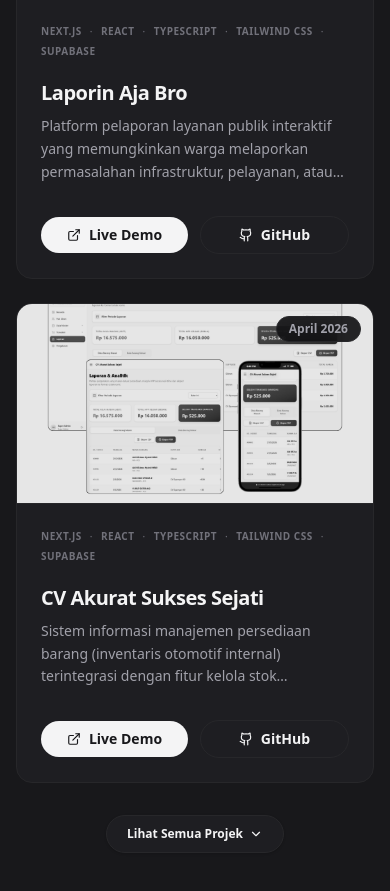
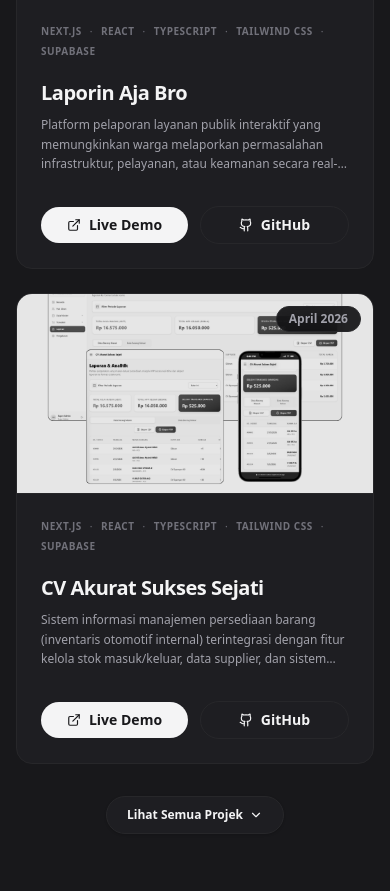
Before and after one commit to ilsetiawan1/portfolio-milsetiawan, a Next.js app: page / in a window 390 px wide. Shown: the part 2081-2972 px from the top of the page. Built offline with nearby package versions, Linux system fonts and the light colour scheme; a web font is replaced by a local one.

Commit message:
style: update ProjectCard description font size to text-xs on mobile

```diff
--- a/components/ui/ProjectCard.tsx
+++ b/components/ui/ProjectCard.tsx
@@ -53,7 +53,7 @@ export default function ProjectCard({ project }: ProjectCardProps) {
           <h3 className="text-xl sm:text-2xl font-bold tracking-tight text-text-primary group-hover:text-text-primary/95 transition-colors">
             {project.title}
           </h3>
-          <p className="text-sm md:text-base text-text-secondary leading-relaxed line-clamp-3">
+          <p className="text-xs md:text-base text-text-secondary leading-relaxed line-clamp-3">
             {displayDescription}
           </p>
         </div>
```
